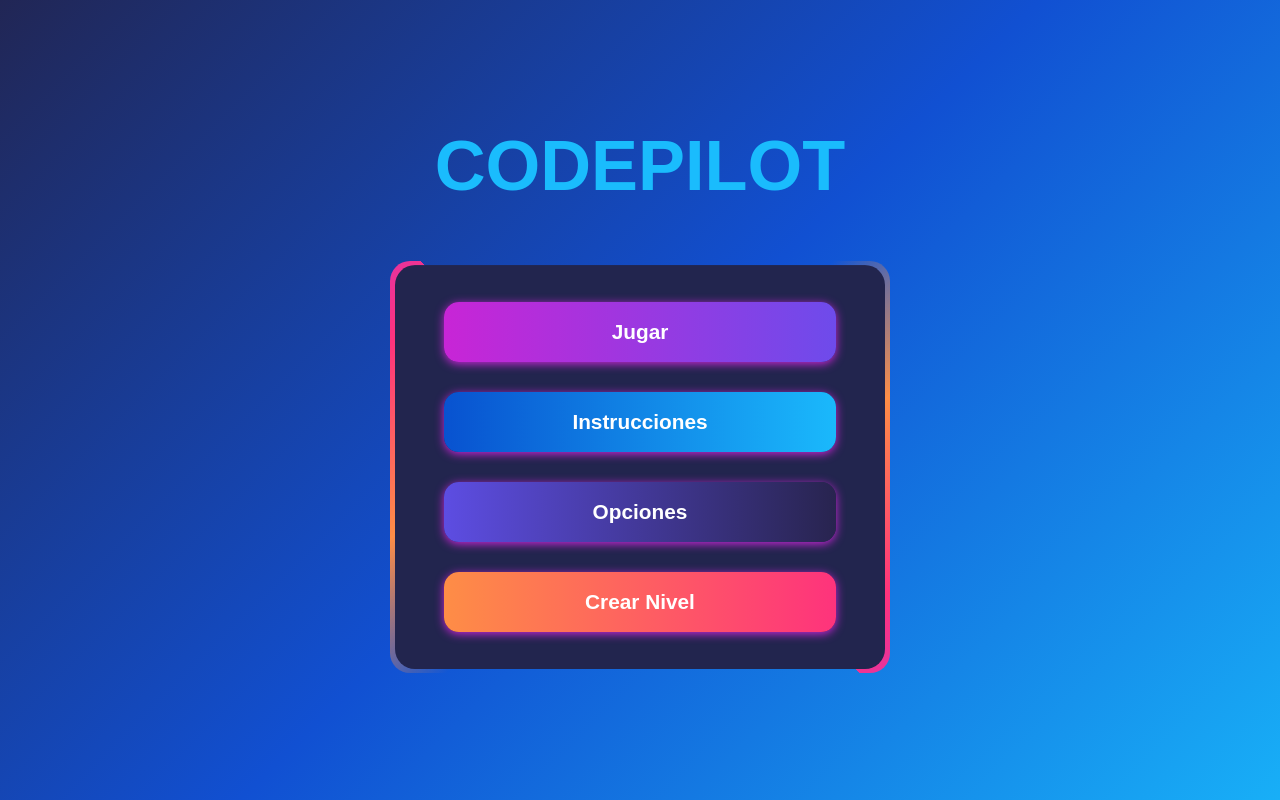
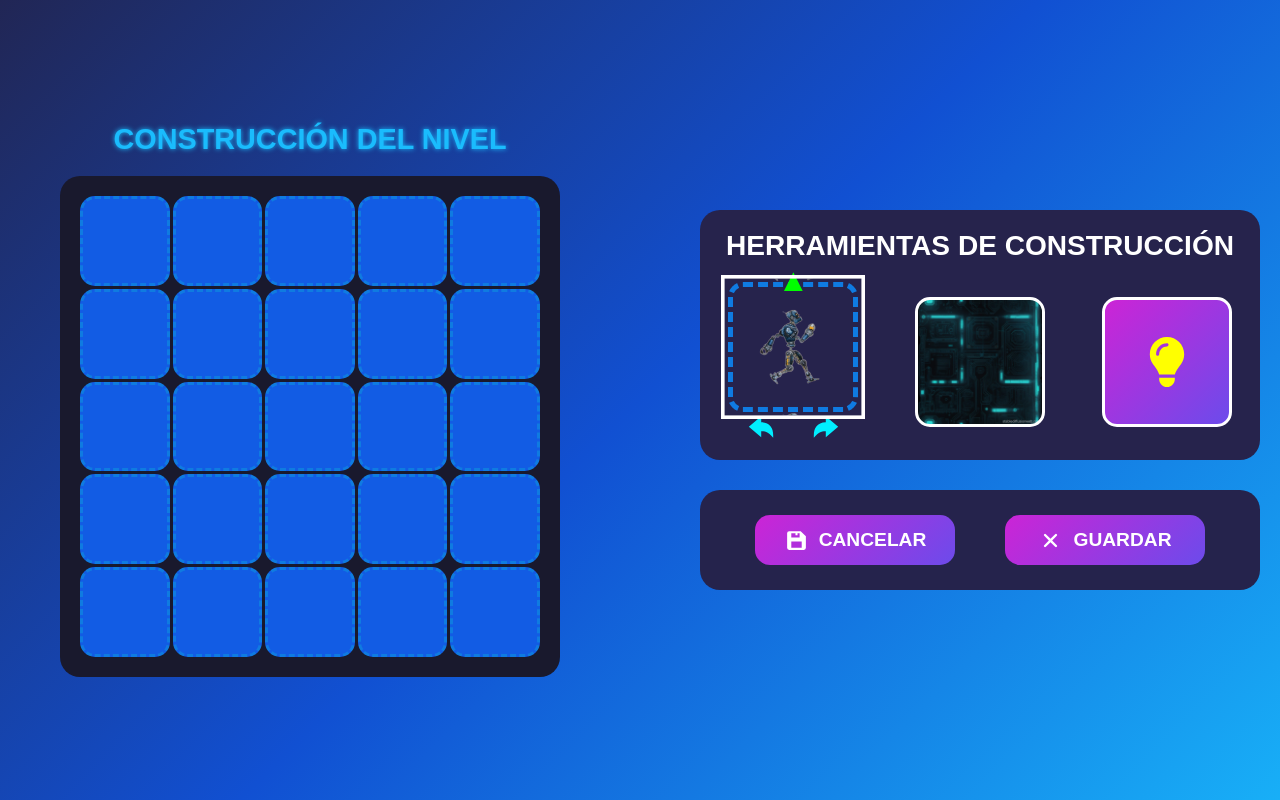
Before and after one commit to SEVERNASTER/LightBot-Clone-2D, a React (Vite) app: page / in a window 1280 px wide. Built offline with nearby package versions, Linux system fonts and the light colour scheme; a web font is replaced by a local one.

Commit message:
se agrego la funcionalidad para que el usuario pueda cambiar el sentido del bot y se vea reflejado al momento de ponerlo en la grilla

```diff
--- a/src/components/CeldaEditar.css
+++ b/src/components/CeldaEditar.css
@@ -21,9 +21,44 @@
 .celda-editar.bot::before {
     content: '▲';
     position: absolute;
-    top: -15px;
+    top: -25px;
     left: 50%;
-    transform: translateX(-50%);
+    transform: translateX(-50%) rotate(0);
     color: rgb(0, 255, 0);
+    font-size: 1.5rem;
+    transition: .5s;
+    z-index: 100;
+}
 
+.celda-editar.bot.derecha::before {
+    top: 50%;
+    left: 100%;
+    transform: translateX(-50%) translateY(-50%) rotate(var(--sentido));
 }
+
+.celda-editar.bot.abajo::before {
+    top: 100%;
+    transform: translateY(-50%) translateX(-50%) rotate(var(--sentido));
+}
+
+.celda-editar.bot.izquierda::before {
+    top: 50%;
+    left: 0;
+    transform: translateY(-50%) translateX(-50%) rotate(var(--sentido));
+}
+
+.celda-editar.bot.voltear {
+    transform: scaleX(-1);
+}
+
+.tool-fondo-celda {
+    background-size: cover;
+    background-position: center;
+    height: 100%;
+    width: 100%;
+    transform: scale(1.2) !important;
+}
+
+.tool-fondo-celda.voltear {
+    transform: scaleX(-1) scale(1.2) !important;
+}
--- a/src/components/CeldaEditar.jsx
+++ b/src/components/CeldaEditar.jsx
@@ -1,11 +1,12 @@
-import { useEffect } from 'react'
+import { useEffect, useState } from 'react'
 import './CeldaEditar.css'
 import bot from '../assets/static-bot.png';
 import obstaculo from '../assets/muro2.jpg';
 import { FaLightbulb } from "react-icons/fa6";
 
 
-function CeldaEditar({ onDropTool, contenido, mapa, pos }) {
+function CeldaEditar({ onDropTool, contenido, mapa, pos, sentido, clasesExtra, debeVoltearse }) {
+
 
     const handleDragOver = (e) => {
         e.preventDefault();
@@ -17,8 +18,11 @@ function CeldaEditar({ onDropTool, contenido, mapa, pos }) {
     };
 
 
+
     return (
-        <div className={`celda-editar ${contenido === 2 ? 'luz' : ''}
+        <div className={`celda-editar
+                ${clasesExtra}
+                ${contenido === 2 ? 'luz' : ''}
                 ${contenido === 4 ? 'bot' : ''}
             `}
             onDragOver={handleDragOver}
@@ -26,13 +30,21 @@ function CeldaEditar({ onDropTool, contenido, mapa, pos }) {
             style={{
                 // background: 'linear-gradient(45deg, #17AAF5, #0956D1)',
                 backgroundImage: `url(
-                    ${mapa[pos.fila][pos.columna] === 4 ? bot : ''}
                     ${mapa[pos.fila][pos.columna] === 1 ? obstaculo : ''}
-                )`
+                )`,
+                '--sentido': `${sentido}deg`
             }}
         >
+            {contenido === 4 &&
+                <div className={`tool-fondo-celda
+                        ${debeVoltearse ? 'voltear' : ''}
+                    `}
+                    style={{
+                        backgroundImage: `url(${bot})`,
+                    }}
+                ></div>
+            }
             {contenido === 2 && <FaLightbulb size={40} />}
-
         </div>
 
     )
--- a/src/components/GrillaEditar.jsx
+++ b/src/components/GrillaEditar.jsx
@@ -2,7 +2,7 @@ import React, { useState , useEffect} from 'react'
 import './GrillaEditar.css'
 import CeldaEditar from './CeldaEditar';
 
-function GrillaEditar({mapa, setMapa}) {
+function GrillaEditar({mapa, setMapa, botSentido, direccionDesdeGrados, debeVoltearse}) {
 
 
 
@@ -37,6 +37,9 @@ function GrillaEditar({mapa, setMapa}) {
                                 onDropTool={(tool) => handleDrop(i, j, tool)}
                                 mapa={mapa}
                                 pos={{fila: `${i}`, columna: `${j}`}}
+                                sentido={botSentido}
+                                clasesExtra={direccionDesdeGrados(botSentido)}
+                                debeVoltearse={debeVoltearse}
                             />
                         ))
                     )}
--- a/src/components/PanelEditar.css
+++ b/src/components/PanelEditar.css
@@ -107,6 +107,20 @@
     align-items: center;
 }
 
+.girar-bot.inhabilitar {
+    cursor: not-allowed;
+    opacity: .5;
+    pointer-events: none;
+}
+
+.girar-bot.inhabilitar:hover {
+    transform: scale(1);
+}
+
+.girar-bot.inhabilitar:active {
+    transform: scale(1);
+}
+
 .girar-bot:active {
     transform: scale(.9) !important;
 }
--- a/src/components/PanelEditar.jsx
+++ b/src/components/PanelEditar.jsx
@@ -10,10 +10,9 @@ import { IoArrowRedoSharp } from "react-icons/io5";
 import { IoArrowUndoSharp } from "react-icons/io5";
 
 
-function PanelEditar({ mapa }) {
+function PanelEditar({ mapa, sentido, setSentido, direccionDesdeGrados, debeVoltearse }) {
 
     const [puedeArrastrarBot, setPuedeArrastrarBot] = useState(true)
-    const [sentido, setSentido] = useState(0)
 
     useEffect(() => {
         let puedeArrastrar = true
@@ -26,30 +25,6 @@ function PanelEditar({ mapa }) {
         })
         setPuedeArrastrarBot(puedeArrastrar)
     }, [mapa])
-
-    useEffect(() => {
-        console.log(sentido);
-    }, [sentido])
-
-    const direccionDesdeGrados = (grados) => {
-        const normalizado = ((grados % 360) + 360) % 360;
-
-        switch (normalizado) {
-            case 0:
-                return 'arriba';
-            case 90:
-                return 'derecha';
-            case 180:
-                return 'abajo';
-            case 270:
-                return 'izquierda';
-            default:
-                return 'desconocido';
-        }
-    }
-
-
-
 
 
     return (
@@ -70,13 +45,22 @@ function PanelEditar({ mapa }) {
                             puedeArrastrar={puedeArrastrarBot}
                             tipo={4}
                             sentido={sentido}
+                            debeVoltearse={debeVoltearse}
                         />
-                        <div className="girar-bot-herramienta">
-                            <div className="girar-bot girar-bot-izq">
-                                <IoArrowUndoSharp onClick={() => setSentido(prev => prev - 90)} />
+                        <div className='girar-bot-herramienta'>
+                            <div className={`girar-bot girar-bot-izq
+                                ${!puedeArrastrarBot ? 'inhabilitar' : ''}
+                            `}>
+                                <IoArrowUndoSharp
+                                    onClick={() => setSentido(prev => prev - 90)}
+                                />
                             </div>
-                            <div className="girar-bot girar-bot-izq">
-                                <IoArrowRedoSharp onClick={() => setSentido(prev => prev + 90)} />
+                            <div className={`girar-bot girar-bot-izq
+                                ${!puedeArrastrarBot ? 'inhabilitar' : ''}
+                            `}>
+                                <IoArrowRedoSharp
+                                    onClick={() => setSentido(prev => prev + 90)}
+                                />
                             </div>
                         </div>
                     </div>
--- a/src/components/Tool.css
+++ b/src/components/Tool.css
@@ -62,3 +62,18 @@
     color: yellow;
     background: linear-gradient(-45deg, #6C4BEB, #CC24D6) !important;
 }
+
+.tool-fondo {
+    border: solid #fff;
+    height: 100%;
+    width: 100%;
+    background-size: contain;
+    background-position: center;
+    transition: .5s;
+    transform: scale(1.2);
+}
+
+.tool-fondo.voltear {
+    transform: scaleX(-1) scale(1.2);
+
+}
--- a/src/components/Tool.jsx
+++ b/src/components/Tool.jsx
@@ -1,20 +1,36 @@
 import React from 'react'
 import './Tool.css'
+import botImg from '../assets/static-bot.png';
 
-function Tool({icono: Icon, clasesExtra, esReactIcon, tamanio, esBot, puedeArrastrar, tipo, sentido}) {
+function Tool({ icono: Icon, clasesExtra, esReactIcon, tamanio, esBot, puedeArrastrar, tipo,
+    sentido, debeVoltearse
+}) {
 
     const handleDragStart = (e) => {
         e.dataTransfer.setData('tool', tipo); // enviamos el tipo
     };
 
     return (
-        <div className={`tool ${clasesExtra}`} style={{
-                backgroundImage: `url(${!esReactIcon ? Icon : ''})`,
+        <div className={`tool
+                ${clasesExtra}
+            `}
+            style={{
+                backgroundImage: `url(${!esBot ? !esReactIcon ? Icon : '' : ''})`,
                 '--sentido': `${sentido}deg`
             }}
             draggable={!esBot ? true : puedeArrastrar ? true : false}
             onDragStart={handleDragStart}
         >
+            {
+                clasesExtra.includes('bot') &&
+                <div className={`tool-fondo
+                        ${debeVoltearse ? 'voltear' : ''}
+                    `}
+                    style={{
+                        backgroundImage: `url(${botImg})`,
+                    }}
+                ></div>
+            }
             {esReactIcon && <Icon size={tamanio} />}
         </div>
     )
--- a/src/layouts/Main.jsx
+++ b/src/layouts/Main.jsx
@@ -17,7 +17,7 @@ function Main() {
 
     const [vistaMenu, setVistaMenu] = useState(true)
     const [jugando, setJugando] = useState(false)
-    const [creando, setCreando] = useState(false)
+    const [creando, setCreando] = useState(true)
 
     const handleRegresar = () => {
         setVistaMenu(prev => !prev)
--- a/src/layouts/Maker.jsx
+++ b/src/layouts/Maker.jsx
@@ -3,10 +3,31 @@ import './Maker.css'
 import GrillaEditar from '../components/GrillaEditar';
 import PanelEditar from '../components/PanelEditar';
 
+
 function Maker({ creando }) {
 
     const [filas, setFilas] = useState(5)
     const [columnas, setSolumnas] = useState(5)
+    const [sentido, setSentido] = useState(0)
+    const [debeVoltearse, setDebeVoltearse] = useState(false)
+
+
+    const direccionDesdeGrados = (grados) => {
+        const normalizado = ((grados % 360) + 360) % 360;
+
+        switch (normalizado) {
+            case 0:
+                return 'arriba';
+            case 90:
+                return 'derecha';
+            case 180:
+                return 'abajo';
+            case 270:
+                return 'izquierda';
+            default:
+                return 'desconocido';
+        }
+    }
 
 
     const [mapa, setMapa] = useState(
@@ -15,10 +36,42 @@ function Maker({ creando }) {
             .map(() => Array(columnas).fill(0))
     )
 
+    useEffect(() => {
+        const normalizado = ((sentido % 360) + 360) % 360;
+        if (normalizado !== sentido) {
+            setSentido(normalizado)
+        }
+    }, [sentido])
+
+
+    useEffect(() => {
+        if (sentido === 270) {
+            setDebeVoltearse(true)
+        }
+
+        if (sentido === 90) {
+            setDebeVoltearse(false)
+        }
+    }, [sentido])
+
+    useEffect(() => {
+        console.log(sentido);
+    }, [sentido])
+
+    useEffect(() => {
+        console.log(debeVoltearse);
+    }, [debeVoltearse])
+
+
+
     return (
         <div className={`creador ${creando ? 'mostrar' : ''}`} >
-            <GrillaEditar mapa={mapa} setMapa={setMapa} />
-            <PanelEditar mapa={mapa}  />
+            <GrillaEditar mapa={mapa} setMapa={setMapa} botSentido={sentido}
+                direccionDesdeGrados={direccionDesdeGrados} debeVoltearse={debeVoltearse}
+            />
+            <PanelEditar mapa={mapa} sentido={sentido} setSentido={setSentido}
+                direccionDesdeGrados={direccionDesdeGrados} debeVoltearse={debeVoltearse}
+            />
         </div>
     )
 }
```
Also changed, not shown: src/components/Bot.jsx (+9 -6 lines), src/assets/bot.png (deleted).
